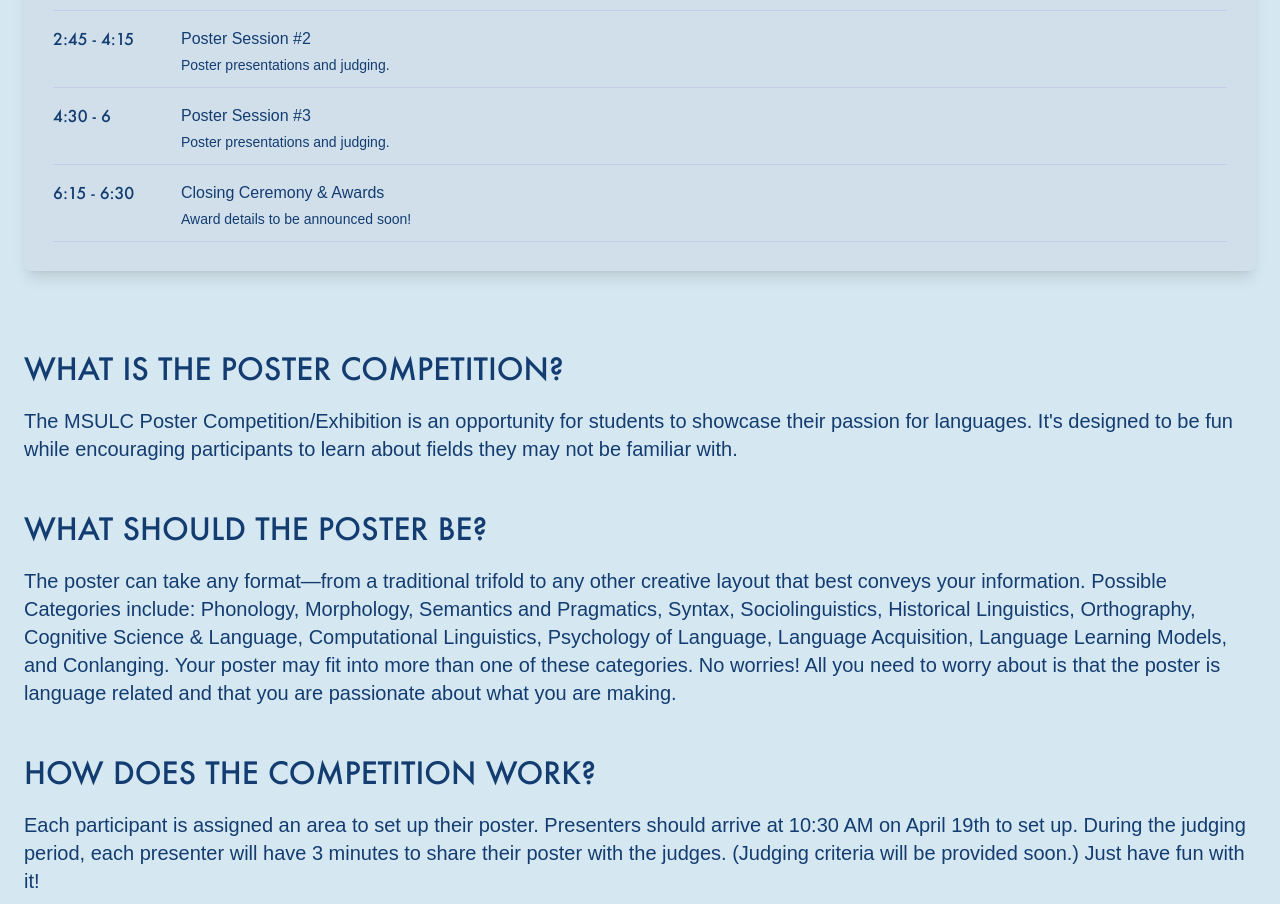
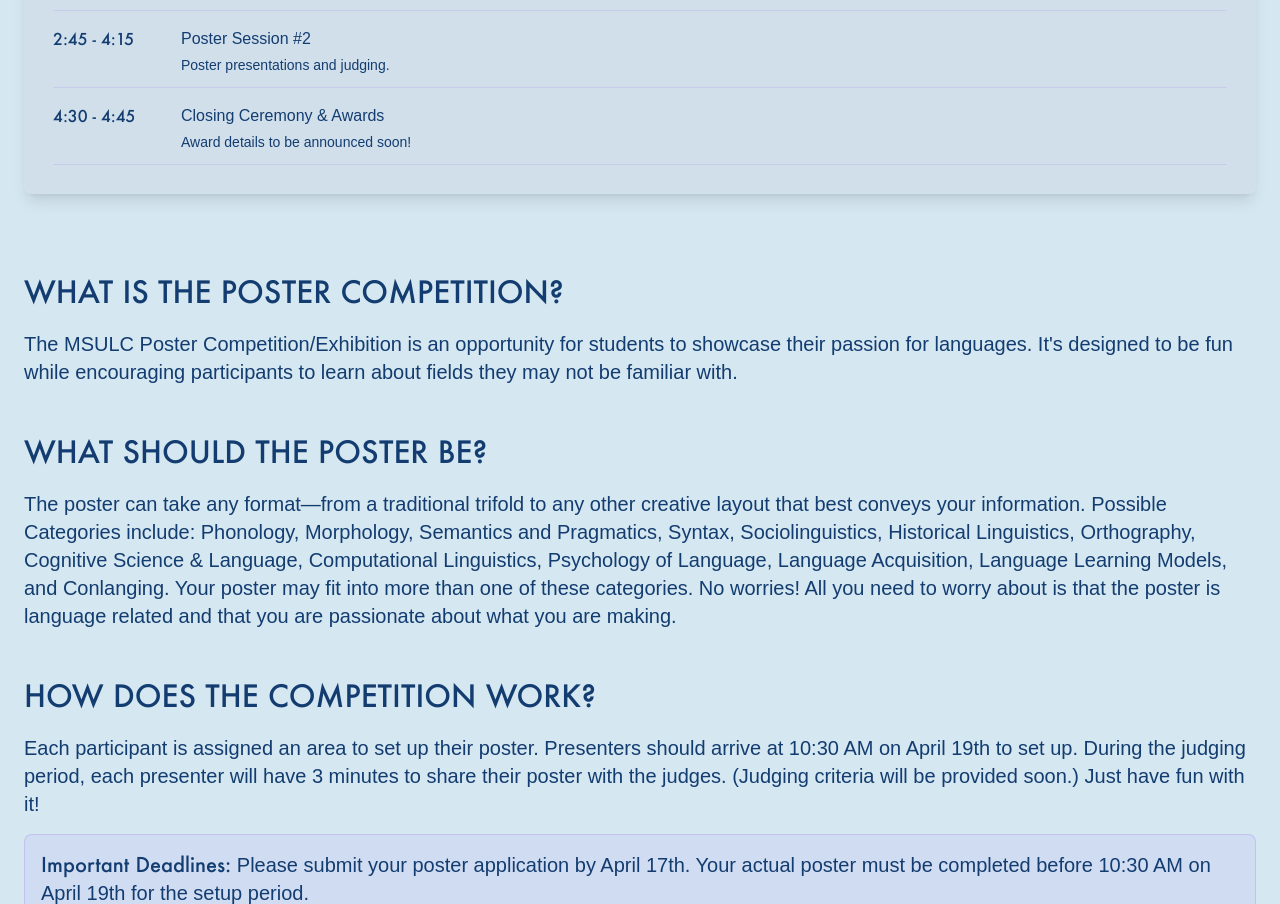
Before and after one commit to DevT02/qUALMS-website, a Next.js app: page /msulc in a window 1280 px wide. Shown: the part 1690-2594 px from the top of the page. Built offline with nearby package versions, Linux system fonts and the light colour scheme; a web font is replaced by a local one.

Commit message:
latest changes

```diff
--- a/src/app/msulc/page.tsx
+++ b/src/app/msulc/page.tsx
@@ -114,14 +114,7 @@ export default function MSULC() {
                 </div>
               </div>
               <div className="flex flex-col sm:flex-row border-b border-lavender/20 pb-3">
-                <div className="font-bold text-midnight-800 sm:w-32 mb-2 sm:mb-0">4:30 - 6</div>
-                <div className="flex-1">
-                  <span className="font-medium">Poster Session #3</span>
-                  <div className="text-sm mt-1">Poster presentations and judging.</div>
-                </div>
-              </div>
-              <div className="flex flex-col sm:flex-row border-b border-lavender/20 pb-3">
-                <div className="font-bold text-midnight-800 sm:w-32 mb-2 sm:mb-0">6:15 - 6:30</div>
+                <div className="font-bold text-midnight-800 sm:w-32 mb-2 sm:mb-0">4:30 - 4:45</div>
                 <div className="flex-1">
                   <span className="font-medium">Closing Ceremony & Awards</span>
                   <div className="text-sm mt-1">Award details to be announced soon!</div>
```
